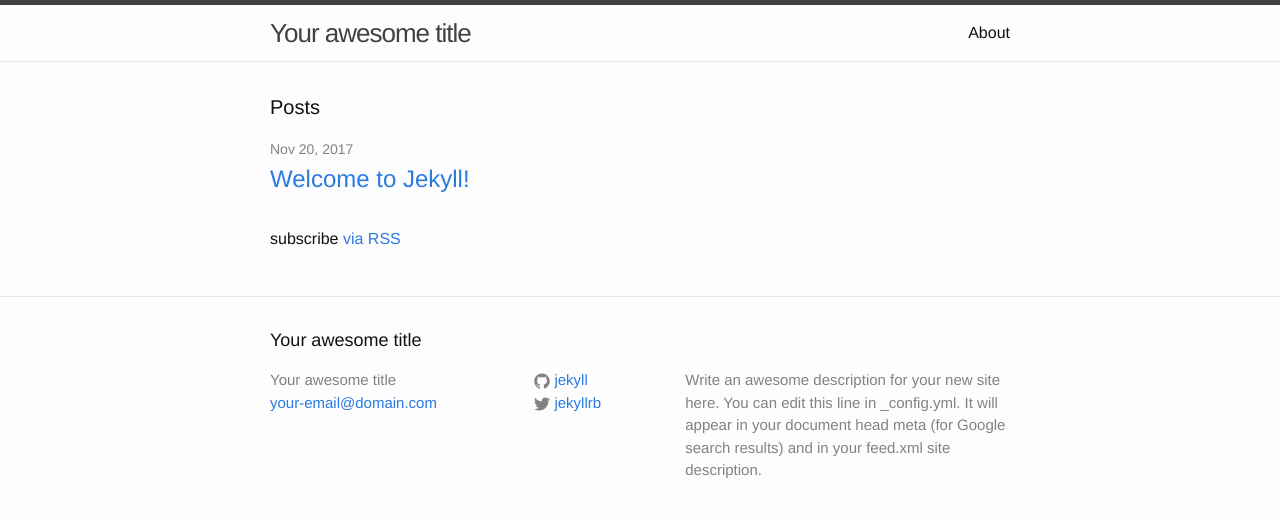
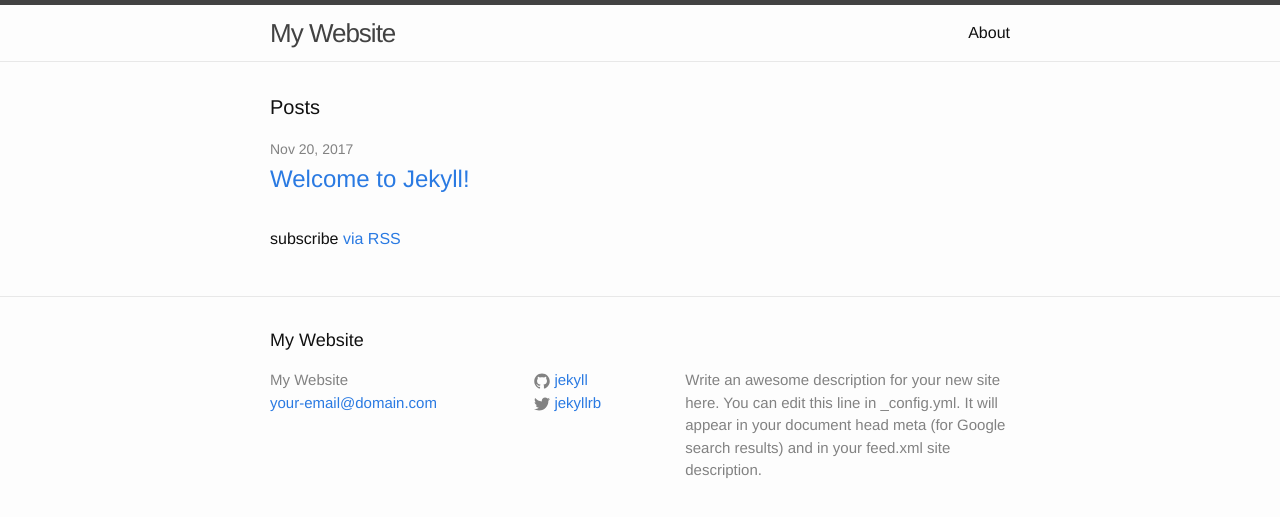
Before and after one commit to judithtaylor95/judithtaylor95.github.io, a Jekyll site: the page built from index.html, in a window 1280 px wide. Shown: the top 517 px of the page. Built offline with Jekyll 4.4.1, drawn with Linux system fonts in a browser that asks for light colours.

Commit message:
Update _config.yml

```diff
--- a/_config.yml
+++ b/_config.yml
@@ -6,7 +6,7 @@
 # 'jekyll serve'. If you change this file, please restart the server process.
 
 # Site settings
-title: Your awesome title
+title: My Website
 email: your-email@domain.com
 description: > # this means to ignore newlines until "baseurl:"
   Write an awesome description for your new site here. You can edit this
```
